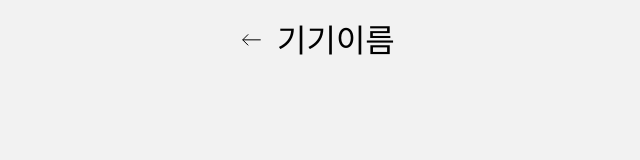
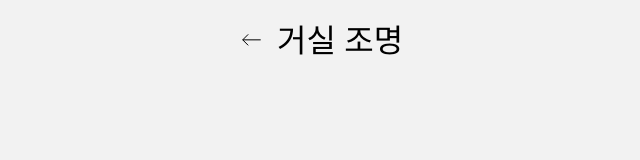
Before and after one commit to Jodndud/amuse-assignment, a React (Vite) app: page /device/d1 in a window 1280 px wide. Shown: the top 160 px of the page, without its empty margins (14-654 px from the left). Built offline with nearby package versions, Linux system fonts and the light colour scheme.

Commit message:
feat: detail페이지 recoil상태 적용

```diff
--- a/src/pages/DeviceDetail.tsx
+++ b/src/pages/DeviceDetail.tsx
@@ -1,10 +1,21 @@
+import { useParams } from 'react-router-dom'
+import { useRecoilValue } from 'recoil'
+import { deviceByIdState } from '../recoil/devicesState'
+
 import styled from "styled-components";
 import DetailHeader from "@/components/DetailHeader";
 
+
 export default function DeviceDetail(){
+    const { deviceId } = useParams<{ deviceId: string }>()
+
+    const device = useRecoilValue(
+        deviceByIdState(deviceId || ''),
+    )
+
     return(
         <Wrapper>
-            <DetailHeader>기기이름</DetailHeader>
+            <DetailHeader>{device?.name}</DetailHeader>
         </Wrapper>
     )
 }
```
